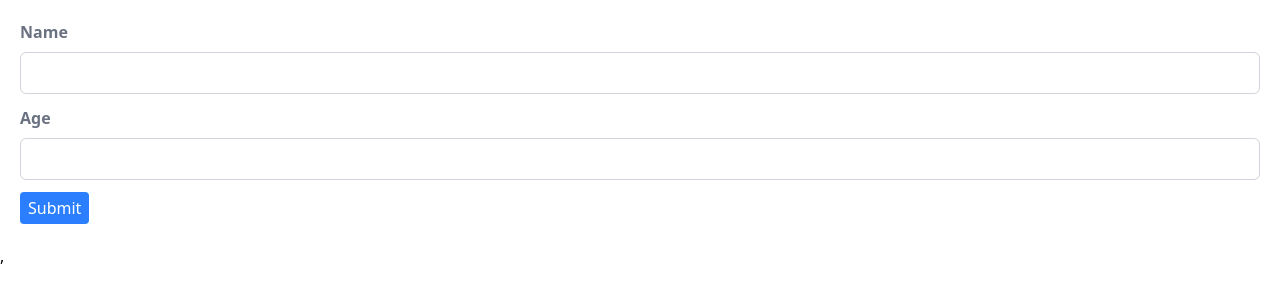
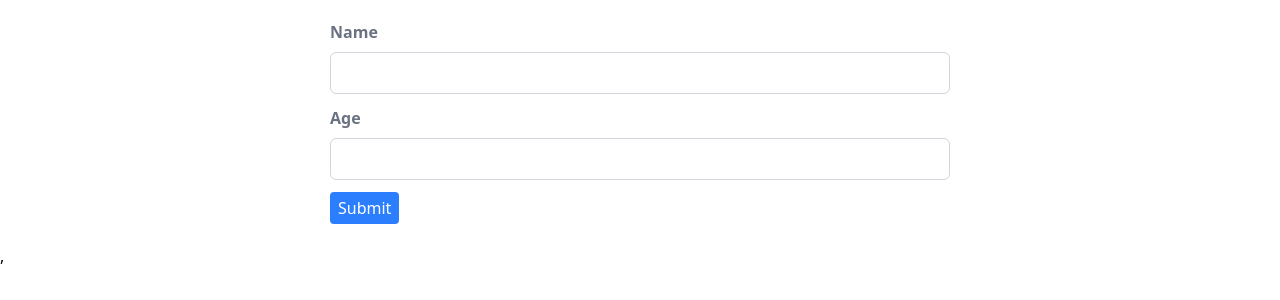
Before and after one commit to alaminmiah4274/basic_react, a React (Vite) app: page / in a window 1280 px wide. Shown: the top 300 px of the page. Built offline with nearby package versions, Linux system fonts and the light colour scheme.

Commit message:
created a form using react hook form & implemented validation

```diff
--- a/package.json
+++ b/package.json
@@ -15,6 +15,7 @@
     "lucide-react": "^0.488.0",
     "react": "^18.3.1",
     "react-dom": "^18.3.1",
+    "react-hook-form": "^7.55.0",
     "tailwindcss": "^4.1.4"
   },
   "devDependencies": {
--- a/src/App.jsx
+++ b/src/App.jsx
@@ -12,6 +12,7 @@ import Effect from "/src/customComponent/Effect";
 import APIFetch from "/src/customComponent/APIFetch";
 import Form from "/src/customComponent/Form";
 import FormState from "/src/customComponent/FormState";
+import HookForm from "/src/customComponent/HookForm";
 
 function App() {
   // const fruits = ["Apple", "Banana", "orange", "lemon", "mango", "Cherry"];
@@ -47,8 +48,8 @@ function App() {
       {/*<Effect />*/}
       {/*<APIFetch />*/}
       {/*<Form />*/}
-
-      <FormState />
+      {/*<FormState />*/}
+      <HookForm />
     </div>
   );
 }
--- /dev/null
+++ b/src/customComponent/HookForm.jsx
@@ -0,0 +1,72 @@
+import { useForm } from "react-hook-form";
+
+const HookForm = () => {
+  const {
+    register,
+    handleSubmit,
+    formState: { errors },
+  } = useForm();
+
+  const handleHookForm = (data) => {
+    console.log(data);
+  };
+
+  return (
+    <div className="w-1/2 mx-auto">
+      <form onSubmit={handleSubmit(handleHookForm)}>
+        <div className="mb-3">
+          <label className="text-gray-500 font-bold block mb-2" htmlFor="name">
+            Name
+          </label>
+          <input
+            {...register("name", { required: true, minLength: 5 })}
+            className="w-full px-3 py-2 border border-gray-300 rounded-md focus:outline-none focus:ring-2 focus:ring-blue-500"
+            type="text"
+            id="name"
+          />
+          {errors.name?.type === "required" && (
+            <span className="text-red-500 text-sm">this field is required</span>
+          )}
+          {errors.name?.type === "minLength" && (
+            <span className="text-red-500 text-sm">
+              minimum character length is 5
+            </span>
+          )}
+        </div>
+
+        <div className="mb-3">
+          <label className="text-gray-500 font-bold block mb-2" htmlFor="age">
+            Age
+          </label>
+          <input
+            {...register("age", { required: true, min: 18 })}
+            className="w-full px-3 py-2 border border-gray-300 rounded-md focus:outline-none focus:ring-2 focus:ring-blue-500"
+            type="text"
+            id="age"
+          />
+          {errors.age?.type === "min" && (
+            <span className="text-red-500 text-sm">minimum age is 18</span>
+          )}
+          {errors.age?.type === "required" && (
+            <span className="text-red-500 text-sm">this field is required</span>
+          )}
+        </div>
+
+        <button className="px-2 py-1 bg-blue-500 text-white rounded-sm">
+          Submit
+        </button>
+      </form>
+    </div>
+  );
+};
+
+export default HookForm;
+
+/*
+Nested object destructuring:
+
+const person = {name: "john milton", age: 86, address: {city: "london", country: "england"}}
+
+const {name, age, address: {city, country}} = person;
+
+*/
```
Also changed, not shown: 1 other file (tests, documents, lock files or other folders).
